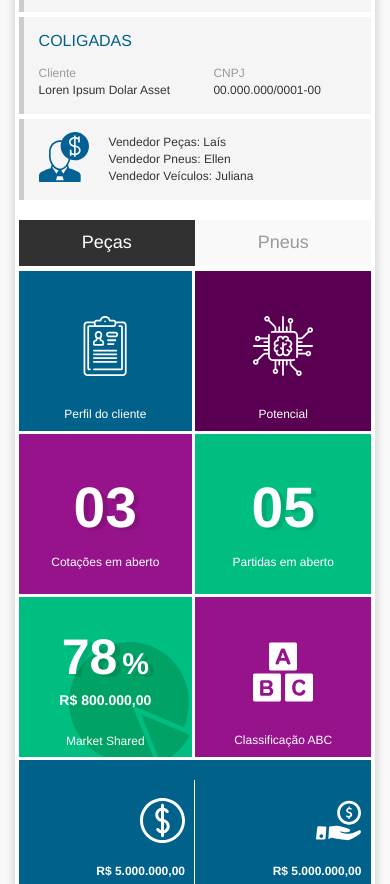
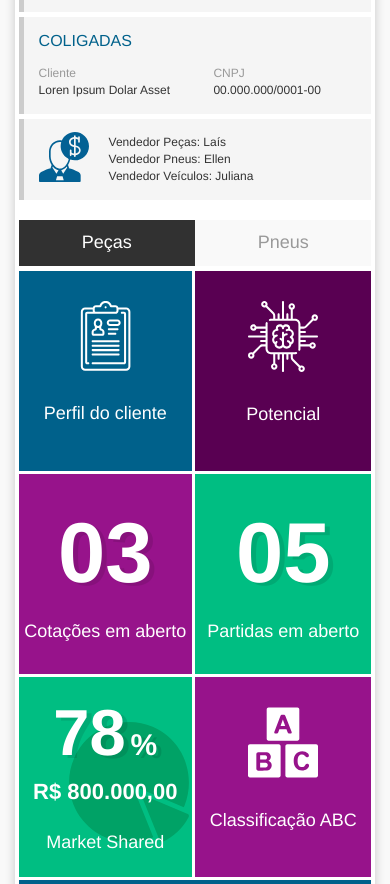
Before and after one commit to danielklava/aguia-visao360, a plain HTML site: page index.html in a window 390 px wide. Shown: the part 199-1083 px from the top of the page. Drawn offline with nearby package versions, Linux system fonts and the light colour scheme.

Commit message:
Layout design HTML, CSS

```diff
--- a/css/visao360styleResponsive.css
+++ b/css/visao360styleResponsive.css
@@ -28,7 +28,7 @@
     /*body{background: Red;}*/
 
     .tile-box-custom .value-box-custom {
-        font-size: 14px;
+        font-size: 12px;
         margin-bottom: 7px;
     }
 
@@ -64,3 +64,81 @@
     }
 
   }
+
+  @media screen and (max-width: 767px) {
+
+    /*body{background: Green;}*/
+
+    .tile-box {
+        height: 200px;
+        width: 100%;
+        padding-top: 30px;
+        color: #FFF;
+        font-size: 18px;
+    }
+
+    .tile-box-custom .col-md-6 {
+        padding-right: 30px;
+        position: relative;
+    }
+
+    .tile-box img {
+        width: 25%;
+        display: block;
+        margin: 0 auto 10px;
+    }
+
+    .tile-box-custom img {
+        width: 65px;
+        margin: inherit;
+        display: initial;
+        margin: 10px 0px 15px 0px;
+    }
+
+    .tile-box-custom .value-box-custom {
+        font-size: 20px;
+        margin-bottom: 2px;
+    }
+
+    .tile-box-custom .value-box-custom {
+        font-size: 20px;
+        margin-bottom: 2px;
+    }
+
+    .tile-box .value-tile {
+        font-weight: bold;
+        font-size: 22px;
+        margin-top: 6px;
+        margin-bottom: -7px;
+    }
+
+    .tile-box .number-tile {
+        font-size: 57px;
+    }
+
+    .tile-box .number-tile {
+        font-size: 85px;
+    }
+
+    .tile-box .perc-tile {
+        font-size: 65px;
+    }
+
+    .tiles-colors .col-md-3:nth-child(2) {
+        padding-right: 0;
+    }
+
+    .tiles-colors .col-md-3:nth-child(6) {
+        padding-right: 0;
+    }
+
+  }
+
+  @media screen and (max-width: 490px) {
+
+    .tile-box img {
+        width: 40%;
+    }
+
+
+  }
--- a/index.html
+++ b/index.html
@@ -109,8 +109,8 @@
 
                     <div>
 
-                        <a class="btn-link active" href="#pecas">Peças</a>
-                        <a class="btn-link" href="#pneus">Pneus</a>
+                        <a class="btn-link">Peças</a>
+                        <a class="btn-link">Pneus</a>
 
                         <div class="tiles-colors">
 
--- a/js/jQueryCustom.js
+++ b/js/jQueryCustom.js
@@ -0,0 +1,15 @@
+$(document).ready(function(){
+
+$(".btn-link:nth-child(1)").addClass("active");
+
+$(".btn-link:nth-child(2)").click(function(){
+    $(".btn-link:nth-child(1)").removeClass("active");
+    $(this).addClass("active");
+})
+
+$(".btn-link:nth-child(1)").click(function(){
+    $(".btn-link:nth-child(2)").removeClass("active");
+    $(this).addClass("active");
+})
+
+});
```
